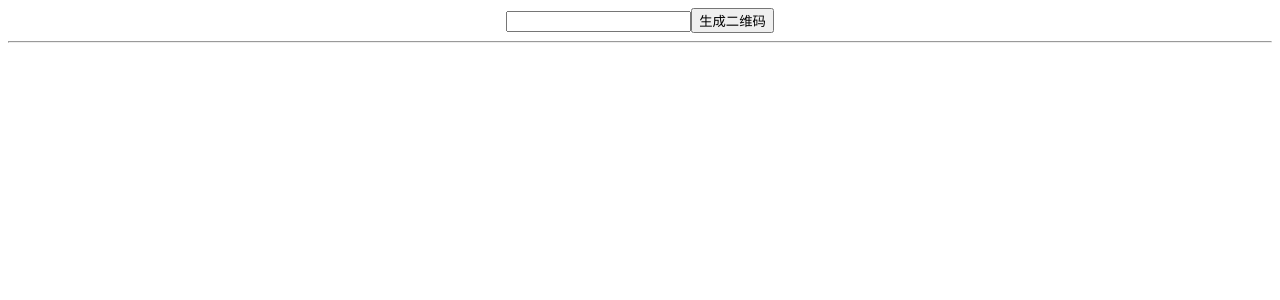
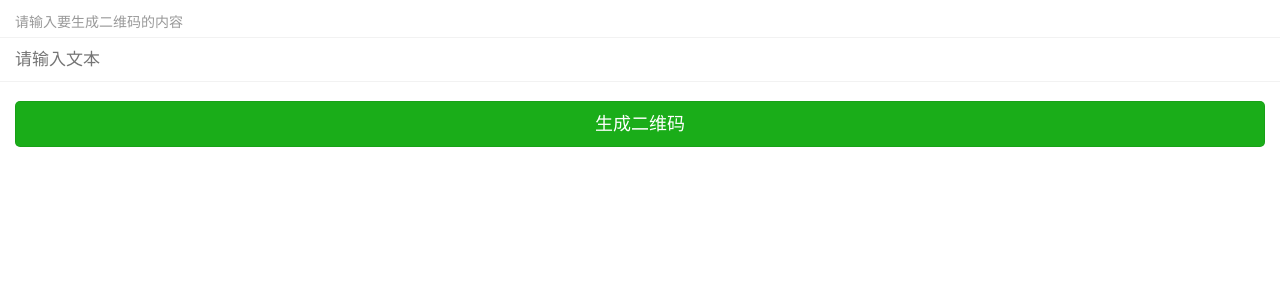
Before and after one commit to anningwang/wechatServer, a Flask app: page /api/wx/qrcode in a window 1280 px wide. Shown: the top 300 px of the page. Run offline with Flask 2, Linux system fonts and the light colour scheme.

Commit message:
测试二维码 改为 weui 实现。

```diff
--- a/templates/qrcode.html
+++ b/templates/qrcode.html
@@ -2,20 +2,35 @@
 <html lang="en">
 <head>
     <meta charset="UTF-8">
+    <meta name="viewport" content="width=device-width,initial-scale=1,user-scalable=0">
     <title>二维码生成方案测试</title>
+    <link rel="stylesheet" href="/static/lib/weui/weui.min.css">
     <script type="text/javascript" src="/static/lib/jquery/jquery.min.js"></script>
     <script type="text/javascript" src="/static/lib/qrcode/jquery.qrcode.min.js"></script>
     <script type="text/javascript" src="/static/lib/hz/utf16to8.js"></script>
 </head>
-<body>
-<div align="center">
-    <input type="text" id="input_text"><button id="btnGenQrCode">生成二维码</button><hr>
-    <div id="qr_caption" style="color:red;font-size:20px;"></div>
-    <div id="qrcode" style="display:none"></div>
-    <div id="image_qrcode"></div>
-</div>
+<body ontouchstart>
+
+    <div class="weui-cells__title">请输入要生成二维码的内容</div>
+    <div class="weui-cells">
+        <div class="weui-cell">
+            <div class="weui-cell__bd">
+                <input class="weui-input" type="text" id="input_text" placeholder="请输入文本">
+            </div>
+        </div>
+    </div>
+    <div class="weui-btn-area">
+        <a class="weui-btn weui-btn_primary" href="javascript:" id="btnGenQrCode">生成二维码</a>
+    </div>
+
+    <div align="center">
+        <div id="qr_caption" style="color:red;font-size:20px;"></div>
+        <div id="qrcode" style="display:none"></div>
+        <div id="image_qrcode"></div>
+    </div>
 
 <script type="text/javascript">
+
     $("#btnGenQrCode").click(function(){
         // 清空二维码
         var $qrcode = $('#qrcode');
@@ -44,7 +59,7 @@
             text:utf16to8($input_text.val())
         });
         $qr_caption.append($input_text.val());
-        $input_text.val("");
+        // $input_text.val("");
 
         // 获取网页中的canvas对象
         var myCanvas1 = document.getElementsByTagName('canvas')[0];
--- a/templates/weui.html
+++ b/templates/weui.html
@@ -11,6 +11,10 @@
 
     <!-- 使用 WeUI -->
     <a href="" class="weui-btn weui-btn_primary">绿色按钮</a>
+
+    <div class="weui-btn-area">
+        <a class="weui-btn weui-btn_primary" href="javascript:" id="showTooltips">确定</a>
+    </div>
 
     <a href="javascript:;" class="weui-btn weui-btn_primary">页面主操作 Normal</a>
 
```
Also changed, not shown: wechat/__init__.py (+5 -5 lines).
